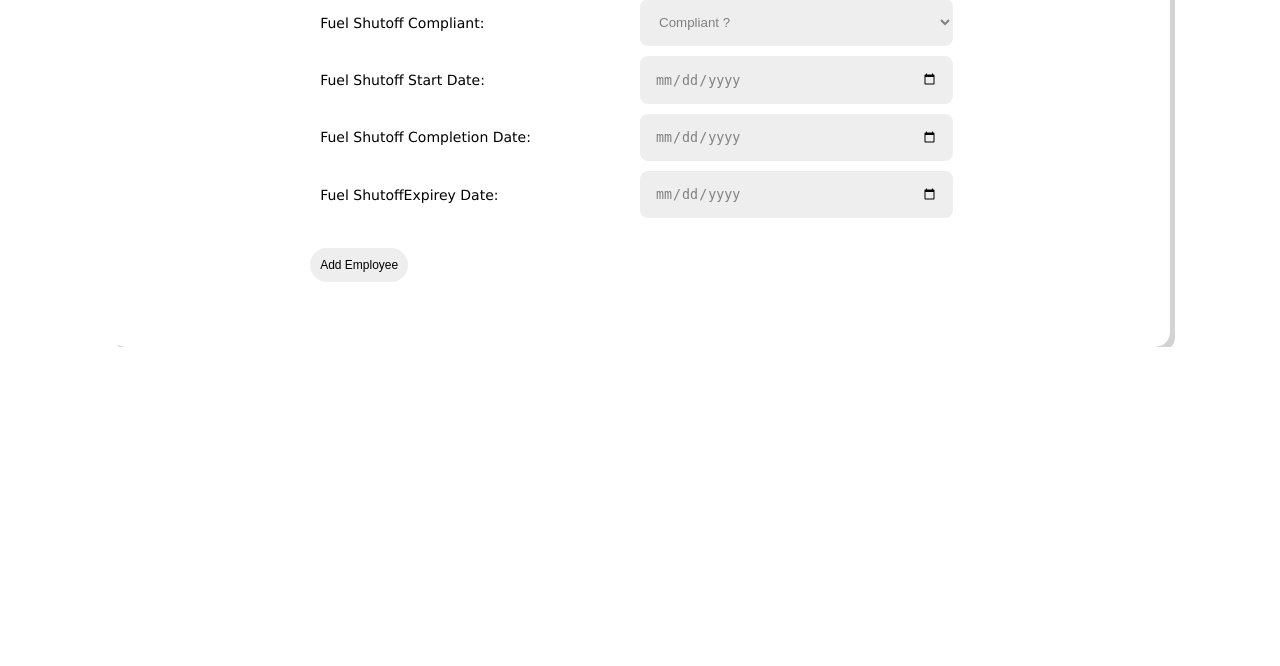
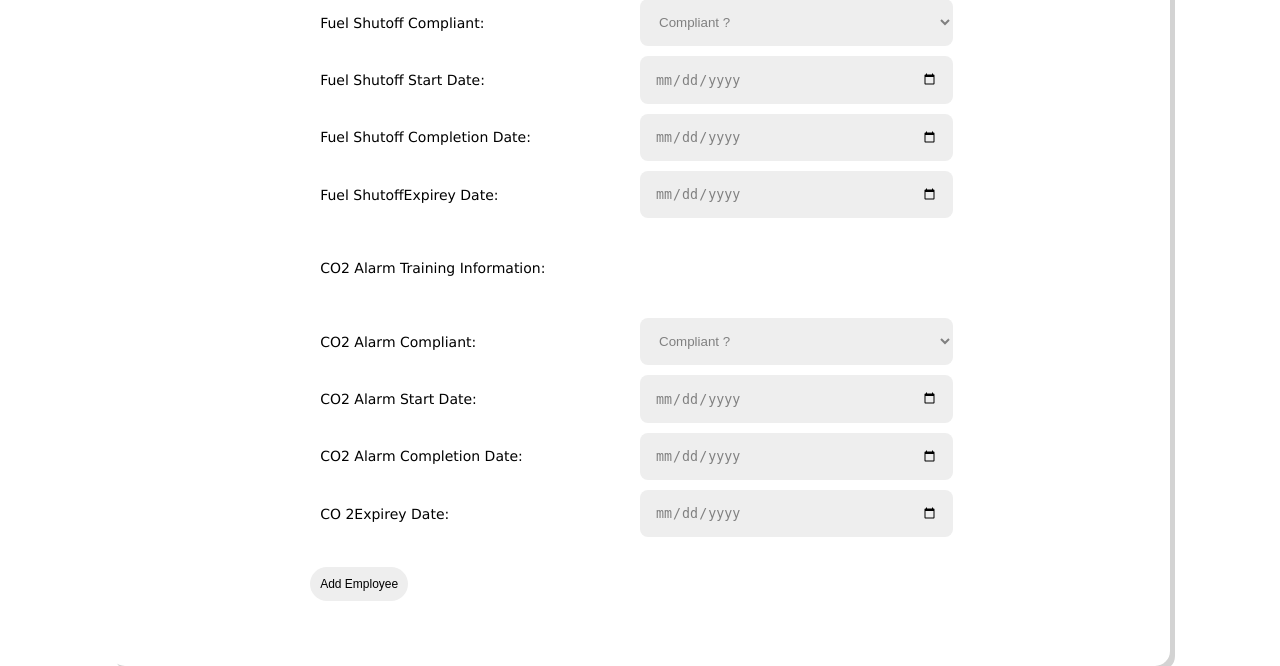
Before and after one commit to Paulfuther/arla0061, a Flask app: page /hr in a window 1280 px wide. Shown: the part 5277-5943 px from the top of the page. Before the commit the page ends 5624 px from the top, so only its background shows below. Run offline with Flask 2, Linux system fonts and the light colour scheme; a user stored in the database is signed in; some libraries are stand-ins or nearby versions.

Commit message:
ready to publish I think

```diff
--- a/flaskblog/forms.py
+++ b/flaskblog/forms.py
@@ -3,7 +3,7 @@ from flask_wtf.file import FileField, FileAllowed
 from wtforms import StringField, PasswordField, SubmitField, BooleanField, TextAreaField, FormField, DateField, SelectField, IntegerField, DecimalField
 from wtforms.fields.html5 import DateField, TelField
 from wtforms.validators import DataRequired, Length, Email, EqualTo, ValidationError, Optional, InputRequired, NumberRange
-#from flaskblog.models import  Employee
+from flaskblog import  Employee
 from flask_login import current_user
 import wtforms
 
@@ -229,6 +229,17 @@ class EmployeeForm(FlaskForm):
     jointcompliant = SelectField('Compliant ?', choices=[
         ('Compliant ?', 'Compliant ?'), ('Y', 'Y'), ('N', 'N')])
 
+    co2startdate = DateField('Start Date', format='%Y-%m-%d',
+                               validators=[Optional()])
+    co2completeddate = DateField('Completed Date', format='%Y-%m-%d',
+                                   validators=[Optional()])
+
+    co2expirationdate = DateField('Expiration Date', format='%Y-%m-%d',
+                                    validators=[Optional()])
+    co2compliant = SelectField('Compliant ?', choices=[
+        ('Compliant ?', 'Compliant ?'), ('Y', 'Y'), ('N', 'N')])
+
+
 
     def validate_jointcompliant(self, jointcompliant):
 
@@ -332,6 +343,11 @@ class EmployeeForm(FlaskForm):
             raise ValidationError('Must indicate compliant or not')
 
 
+    def validate_co2compliant(self, co2compliant):
+
+        if co2compliant.data == "Compliant ?":
+            raise ValidationError('Must indicate compliant or not')
+
 #class giantform(FlaskForm):
 #    about_you = wtforms.FormField(EmployeeForm)
 #    training = wtforms.FormField(whmisForm)
@@ -363,7 +379,7 @@ class EmployeeUpdateForm(FlaskForm):
     addressone = StringField('Address Line 1', validators=[
                              DataRequired(), Length(min=2, max=100)])
     addresstwo = StringField('Address Line 2', validators=[
-                             DataRequired(), Length(min=2, max=100)])
+                             Optional(), Length(min=2, max=100)])
     apt = StringField('Unit/Apt', validators=[Optional()])
     city = StringField('City', validators=[
                        DataRequired(), Length(min=2, max=20)])
@@ -401,133 +417,146 @@ class EmployeeUpdateForm(FlaskForm):
 
     tobstartdate = DateField('Start Date', format='%Y-%m-%d',
                             validators=[Optional()])
-    tobcompleteddate = DateField('Completed Date', format='%Y-%m-%d',
+    tobcompleted = DateField('Completed Date', format='%Y-%m-%d',
                                 validators=[Optional()])
 
-    tobexpirationdate = DateField('Expiration Date', format='%Y-%m-%d',
+    tobexpireydate = DateField('Expiration Date', format='%Y-%m-%d',
                                 validators=[Optional()])
     tobcompliant = SelectField('Compliant ?', choices=[
         ('Compliant ?', 'Compliant ?'), ('Y', 'Y'), ('N', 'N')])
 
     whmisstartdate = DateField('Start Date', format='%Y-%m-%d',
                             validators=[Optional()])
-    whmiscompleteddate = DateField('Completed Date', format='%Y-%m-%d',
+    whmiscompleted = DateField('Completed Date', format='%Y-%m-%d',
                                 validators=[Optional()])
 
-    whmisexpirationdate = DateField('Expiration Date', format='%Y-%m-%d',
+    whmisexpireydate = DateField('Expiration Date', format='%Y-%m-%d',
                                     validators=[Optional()])
     whmiscompliant = SelectField('Compliant ?', choices=[
         ('Compliant ?', 'Compliant ?'), ('Y', 'Y'), ('N', 'N')])
 
     ppestartdate = DateField('Start Date', format='%Y-%m-%d',
                             validators=[Optional()])
-    ppecompleteddate = DateField('Completed Date', format='%Y-%m-%d',
+    ppecompleted = DateField('Completed Date', format='%Y-%m-%d',
                                 validators=[Optional()])
 
-    ppeexpirationdate = DateField('Expiration Date', format='%Y-%m-%d',
+    ppeexpireydate = DateField('Expiration Date', format='%Y-%m-%d',
                                 validators=[Optional()])
     ppecompliant = SelectField('Compliant ?', choices=[
         ('Compliant ?', 'Compliant ?'), ('Y', 'Y'), ('N', 'N')])
 
     firestartdate = DateField('Start Date', format='%Y-%m-%d',
                             validators=[Optional()])
-    firecompleteddate = DateField('Completed Date', format='%Y-%m-%d',
+    firecompleted = DateField('Completed Date', format='%Y-%m-%d',
                                 validators=[Optional()])
 
-    fireexpirationdate = DateField('Expiration Date', format='%Y-%m-%d',
+    fireexpireydate = DateField('Expiration Date', format='%Y-%m-%d',
                                 validators=[Optional()])
     firecompliant = SelectField('Compliant ?', choices=[
         ('Compliant ?', 'Compliant ?'), ('Y', 'Y'), ('N', 'N')])
 
     emerstartdate = DateField('Start Date', format='%Y-%m-%d',
                             validators=[Optional()])
-    emercompleteddate = DateField('Completed Date', format='%Y-%m-%d',
+    emercompleted = DateField('Completed Date', format='%Y-%m-%d',
                                 validators=[Optional()])
 
-    emerexpirationdate = DateField('Expiration Date', format='%Y-%m-%d',
+    emerexpireydate = DateField('Expiration Date', format='%Y-%m-%d',
                                 validators=[Optional()])
     emercompliant = SelectField('Compliant ?', choices=[
         ('Compliant ?', 'Compliant ?'), ('Y', 'Y'), ('N', 'N')])
 
     firstaidstartdate = DateField('Start Date', format='%Y-%m-%d',
                                 validators=[Optional()])
-    firstaidcompleteddate = DateField('Completed Date', format='%Y-%m-%d',
+    firstaidcompleted = DateField('Completed Date', format='%Y-%m-%d',
                                     validators=[Optional()])
 
-    firstaidexpirationdate = DateField('Expiration Date', format='%Y-%m-%d',
+    firstaidexpireydate = DateField('Expiration Date', format='%Y-%m-%d',
                                     validators=[Optional()])
     firstaidcompliant = SelectField('Compliant ?', choices=[
         ('Compliant ?', 'Compliant ?'), ('Y', 'Y'), ('N', 'N')])
 
     foodstartdate = DateField('Start Date', format='%Y-%m-%d',
                             validators=[Optional()])
-    foodcompleteddate = DateField('Completed Date', format='%Y-%m-%d',
+    foodcompleted = DateField('Completed Date', format='%Y-%m-%d',
                                 validators=[Optional()])
 
-    foodexpirationdate = DateField('Expiration Date', format='%Y-%m-%d',
+    foodexpireydate = DateField('Expiration Date', format='%Y-%m-%d',
                                 validators=[Optional()])
     foodcompliant = SelectField('Compliant ?', choices=[
         ('Compliant ?', 'Compliant ?'), ('Y', 'Y'), ('N', 'N')])
 
     propanestartdate = DateField('Start Date', format='%Y-%m-%d',
                                 validators=[Optional()])
-    propanecompleteddate = DateField('Completed Date', format='%Y-%m-%d',
+    propanecompleted = DateField('Completed Date', format='%Y-%m-%d',
                                     validators=[Optional()])
 
-    propaneexpirationdate = DateField('Expiration Date', format='%Y-%m-%d',
+    propaneexpireydate = DateField('Expiration Date', format='%Y-%m-%d',
                                     validators=[Optional()])
     propanecompliant = SelectField('Compliant ?', choices=[
         ('Compliant ?', 'Compliant ?'), ('Y', 'Y'), ('N', 'N')])
 
     hsstartdate = DateField('Start Date', format='%Y-%m-%d',
                             validators=[Optional()])
-    hscompleteddate = DateField('Completed Date', format='%Y-%m-%d',
+    hscompleted = DateField('Completed Date', format='%Y-%m-%d',
                                 validators=[Optional()])
 
-    hsexpirationdate = DateField('Expiration Date', format='%Y-%m-%d',
+    hsexpireydate = DateField('Expiration Date', format='%Y-%m-%d',
                                 validators=[Optional()])
     hscompliant = SelectField('Compliant ?', choices=[
         ('Compliant ?', 'Compliant ?'), ('Y', 'Y'), ('N', 'N')])
 
     fuelstartdate = DateField('Start Date', format='%Y-%m-%d',
                             validators=[Optional()])
-    fuelcompleteddate = DateField('Completed Date', format='%Y-%m-%d',
+    fuelcompleted = DateField('Completed Date', format='%Y-%m-%d',
                                 validators=[Optional()])
 
-    fuelexpirationdate = DateField('Expiration Date', format='%Y-%m-%d',
+    fuelexpireydate = DateField('Expiration Date', format='%Y-%m-%d',
                                 validators=[Optional()])
     fuelcompliant = SelectField('Compliant ?', choices=[
         ('Compliant ?', 'Compliant ?'), ('Y', 'Y'), ('N', 'N')])
 
     alonestartdate = DateField('Start Date', format='%Y-%m-%d',
                             validators=[Optional()])
-    alonecompleteddate = DateField('Completed Date', format='%Y-%m-%d',
+    alonecompleted = DateField('Completed Date', format='%Y-%m-%d',
                                 validators=[Optional()])
 
-    aloneexpirationdate = DateField('Expiration Date', format='%Y-%m-%d',
+    aloneexpireydate = DateField('Expiration Date', format='%Y-%m-%d',
                                     validators=[Optional()])
     alonecompliant = SelectField('Compliant ?', choices=[
         ('Compliant ?', 'Compliant ?'), ('Y', 'Y'), ('N', 'N')])
 
     violencestartdate = DateField('Start Date', format='%Y-%m-%d',
                                 validators=[Optional()])
-    violencecompleteddate = DateField('Completed Date', format='%Y-%m-%d',
+    violencecompleted = DateField('Completed Date', format='%Y-%m-%d',
                                     validators=[Optional()])
 
-    violenceexpirationdate = DateField('Expiration Date', format='%Y-%m-%d',
+    violenceexpireydate = DateField('Expiration Date', format='%Y-%m-%d',
                                     validators=[Optional()])
     violencecompliant = SelectField('Compliant ?', choices=[
         ('Compliant ?', 'Compliant ?'), ('Y', 'Y'), ('N', 'N')])
 
     jointstartdate = DateField('Start Date', format='%Y-%m-%d',
                             validators=[Optional()])
-    jointcompleteddate = DateField('Completed Date', format='%Y-%m-%d',
+    jointcompleted = DateField('Completed Date', format='%Y-%m-%d',
                                     validators=[Optional()])
 
-    jointexpirationdate = DateField('Expiration Date', format='%Y-%m-%d',
+    jointexpireydate = DateField('Expiration Date', format='%Y-%m-%d',
                                     validators=[Optional()])
     jointcompliant = SelectField('Compliant ?', choices=[
         ('Compliant ?', 'Compliant ?'), ('Y', 'Y'), ('N', 'N')])
+
+    co2startdate = DateField('Start Date', format='%Y-%m-%d',
+                             validators=[Optional()])
+    co2completed = DateField('Completed Date', format='%Y-%m-%d',
+                                 validators=[Optional()])
+
+    co2expireydate = DateField('Expiration Date', format='%Y-%m-%d',
+                                  validators=[Optional()])
+    co2compliant = SelectField('Compliant ?', choices=[
+        ('Compliant ?', 'Compliant ?'), ('Y', 'Y'), ('N', 'N')])
+
+
+
 
     def validate_jointcompliant(self, jointcompliant):
 
@@ -613,3 +642,9 @@ class EmployeeUpdateForm(FlaskForm):
 
         if violencecompliant.data == "Compliant ?":
             raise ValidationError('Must indicate compliant or not')
+
+
+    def validate_co2compliant(self, co2compliant):
+
+        if co2compliant.data == "Compliant ?":
+            raise ValidationError('Must indicate compliant or not')
--- a/flaskblog/routes.py
+++ b/flaskblog/routes.py
@@ -19,7 +19,7 @@ from flask_moment import Moment
 from flask_login import login_user, current_user, logout_user, login_required
 import secrets
 from PIL import Image
-import re
+import re, base64
 from sqlalchemy.sql import text, select
 from sqlalchemy import *
 from sqlalchemy import extract
@@ -241,11 +241,11 @@ def updategsa(staff_id):
 
             # An updated SIN and or Email Address needs to be hashed before adding to database
 
-            hashed_password = bcrypt.generate_password_hash(
-                form.email.data).decode('utf-8')
+            #hashed_password = bcrypt.generate_password_hash(
+            #    form.email.data).decode('utf-8')
 
-            hashed_SIN = bcrypt.generate_password_hash(
-            form.SIN.data).decode('utf-8')
+            #hashed_SIN = bcrypt.generate_password_hash(
+            #form.SIN.data).decode('utf-8')
 
             if form.hrpicture.data:
                 picture_file = save_hrpicture(form.hrpicture.data)
@@ -277,9 +277,10 @@ def hr():
     if form.validate_on_submit():
         if form.hrpicture.data:
            picture_file = save_hrpicture(form.hrpicture.data)
-
-        hashed_password = bcrypt.generate_password_hash(form.email.data).decode('utf-8')
-        hashed_SIN = bcrypt.generate_password_hash(form.SIN.data).decode('utf-8')
+        else:
+            picture_file = '3d611379cfdf5a89.jpg'
+        #hashed_password = bcrypt.generate_password_hash(form.email.data).decode('utf-8')
+        #hashed_SIN = bcrypt.generate_password_hash(form.SIN.data).decode('utf-8')
 
         emp = Employee(firstname=form.firstname.data,
                        nickname=form.nickname.data,
@@ -354,8 +355,11 @@ def hr():
                        jointstartdate=form.jointstartdate.data,
                        jointcompleted=form.jointcompleteddate.data,
                        jointexpireydate=form.jointexpirationdate.data,
-                       jointcompliant=form.jointcompliant.data)
-
+                       jointcompliant=form.jointcompliant.data,
+                       co2startdate = form.jointstartdate.data,
+                       co2completed = form.jointcompleteddate.data,
+                       co2expireydate = form.jointexpirationdate.data,
+                       co2compliant = form.jointcompliant.data)
 
         db.session.add(emp)
         db.session.commit()
--- a/flaskblog/templates/employee.html
+++ b/flaskblog/templates/employee.html
@@ -208,6 +208,7 @@
 
         <div  class="formtitle" >{{"Tobacco Expirey Date:"}}</div>
         <div> {{form.tobexpirationdate(class = "form" ,placeholder="Start Date")}}
+
          </div>
 
         <!-- whmis training-->
@@ -548,6 +549,35 @@
          </div>
 
 
+        <!-- co2 training -->
+
+        <div  class="formtitle"></div><div></div>
+        <div  class="formtitle" >{{"CO2 Alarm Training Information:"}}</div>
+        <div></div>
+        <div  class="formtitle"></div><div></div>
+
+        <div  class="formtitle" >{{"CO2 Alarm Compliant:"}}</div>
+        <div> {{form.co2compliant(class = "form" ,placeholder="Compliant")}}
+                    {% if form.co2compliant.errors %}
+                        {% for error in form.co2compliant.errors %}
+                        <div class = "formerror">{{ error }}</div>
+                        {% endfor %}
+                        {% endif %}
+         </div>
+
+        <div  class="formtitle" >{{"CO2 Alarm Start Date:"}}</div>
+        <div> {{form.co2startdate(class = "form" ,placeholder="Start Date")}}
+         </div>
+
+        <div  class="formtitle" >{{"CO2 Alarm Completion Date:"}}</div>
+        <div> {{form.co2completeddate(class = "form" ,placeholder="Start Date")}}
+         </div>
+
+        <div  class="formtitle" >{{"CO 2Expirey Date:"}}</div>
+        <div> {{form.co2expirationdate(class = "form" ,placeholder="Start Date")}}
+         </div>
+
+
 
             <div>
             {{form.submit(class_="hrbutton")}}
```
Also changed, not shown: flaskblog/__init__.py (+21 -15 lines), flaskblog/templates/employeeupdate.html (+53 -26 lines), flaskblog/site.db, flaskblog/static/empfiles/mobile/3d611379cfdf5a89.jpg (added), flaskblog/static/empfiles/mobile/973dd2c23555c546.JPG (added), flaskblog/static/empfiles/thumb/3d611379cfdf5a89.jpg (added), flaskblog/static/empfiles/thumb/973dd2c23555c546.JPG (added).
